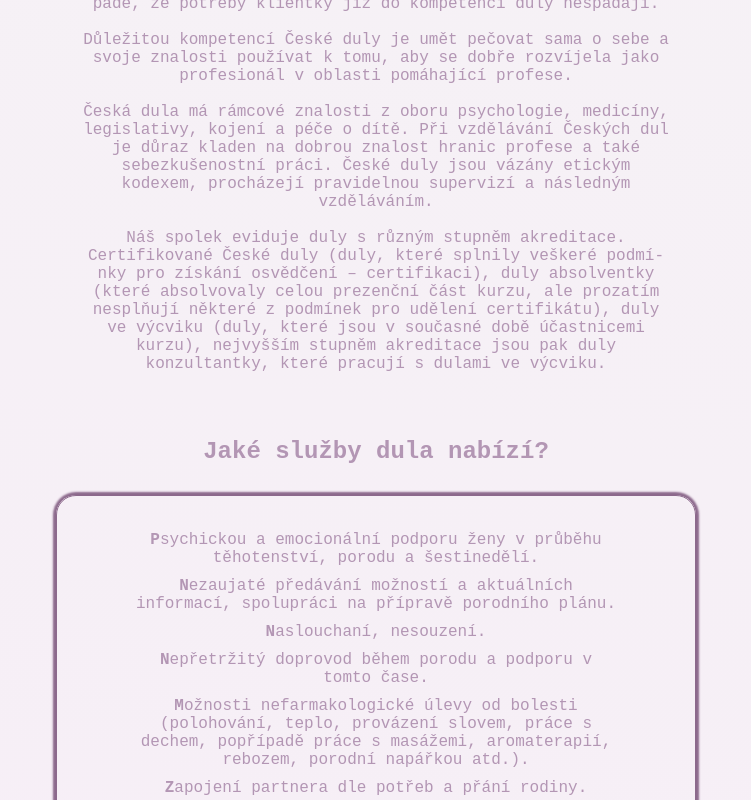
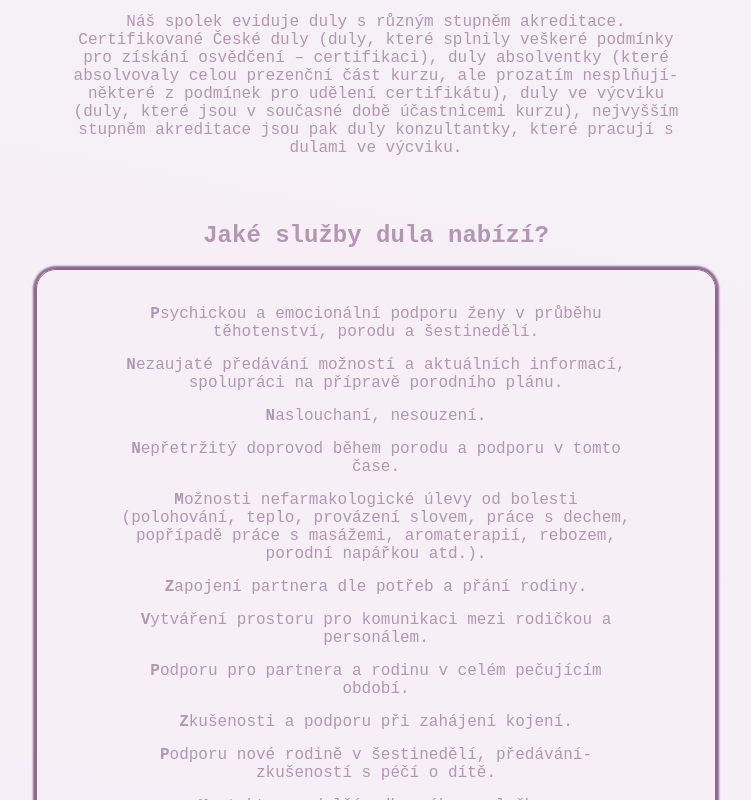
Before and after one commit to CreativeOxana/mojedula, a React (Vite) app: page /doula in a window 1280 px wide. Shown: the part 1451-2251 px from the top of the page, without its empty margins (264-1015 px from the left). Built offline with nearby package versions, Linux system fonts and the light colour scheme; a web font is replaced by a local one.

Commit message:
Update index.jsx

```diff
--- a/src/pages/Doula/index.jsx
+++ b/src/pages/Doula/index.jsx
@@ -4,7 +4,7 @@ import { Link } from 'react-router-dom';
 export const Doula = () => {
   return (
     <>
-      <div className="container about">
+      <div className="container dula">
         <h1>Kdo je dula</h1>
         <div className="about-box">
           <img
```
